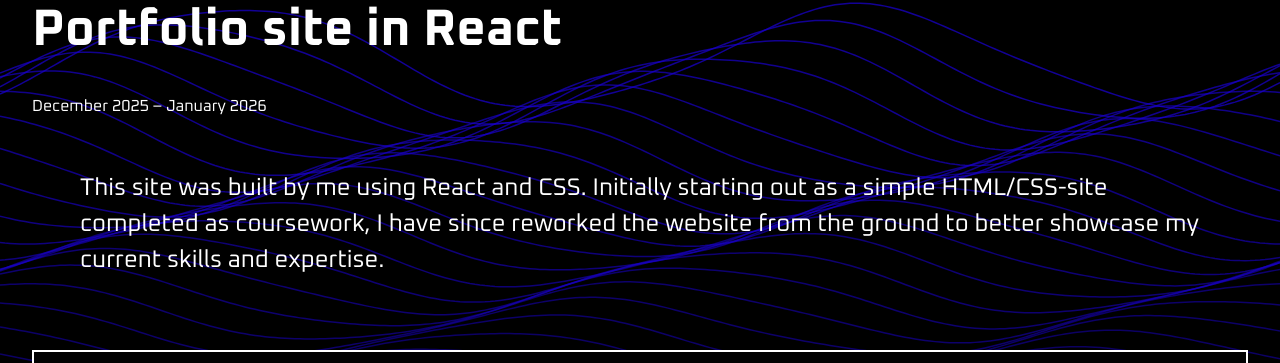
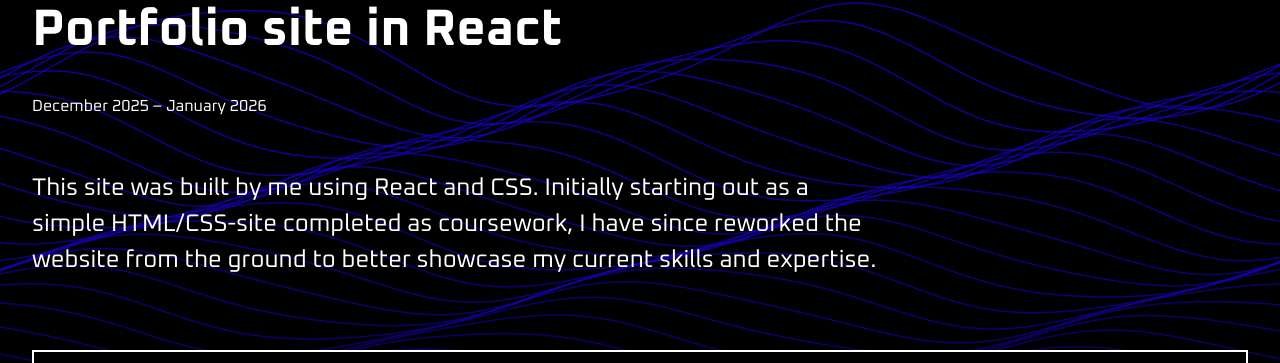
Before and after one commit to silentwinter0/portfolio, a React (Vite) app: page /projects/portfoliosite in a window 1280 px wide. Shown: the part 103-466 px from the top of the page. Built offline with nearby package versions, Linux system fonts and the light colour scheme.

Commit message:
Adjusted project page bigtext width

```diff
--- a/src/pages/ComingSoon.jsx
+++ b/src/pages/ComingSoon.jsx
@@ -18,7 +18,7 @@
       <div className="card">
         <h1>Coming soon!</h1>
         <p>Sometime in the future...</p>
-        <p className='bigtext'>
+        <p className='project-bigtext'>
           <br/>
             More to come!
         </p>
--- a/src/pages/CommunicationCampaign.jsx
+++ b/src/pages/CommunicationCampaign.jsx
@@ -26,7 +26,7 @@
         <h1>Teaching digital novices to
             recognize AI images and disinformation | A communication campaign</h1>
         <p>January 2025 – May 2025</p>
-        <p className='bigtext'>
+        <p className='project-bigtext'>
           <br/>
               How can we raise awareness about misleading AI images?
               This communication campaign strategy and proof-of-concept game was
--- a/src/pages/FrontPage.css
+++ b/src/pages/FrontPage.css
@@ -68,6 +68,14 @@
   margin: 0.5rem 0;
 }
 
+.project-bigtext {
+  font-size: 1.5rem;
+  font-weight: 500;
+  margin: 0.5rem 0;
+  width: 70%;
+  max-width: 80ch;
+}
+
 .introduction-box {
   box-sizing: border-box;
   display: flex;
--- a/src/pages/PortfolioSite.jsx
+++ b/src/pages/PortfolioSite.jsx
@@ -18,7 +18,7 @@
       <div className="card">
         <h1>Portfolio site in React</h1>
         <p>December 2025 – January 2026</p>
-        <p className='bigtext'>
+        <p className='project-bigtext'>
           <br/>
             This site was built by me using React and CSS. Initially
             starting out as a simple HTML/CSS-site completed as coursework, I
--- a/src/pages/SimpleScheduler.jsx
+++ b/src/pages/SimpleScheduler.jsx
@@ -18,7 +18,7 @@
       <div className="card">
         <h1>Command-line Scheduler, written in C</h1>
         <p>March 2025</p>
-        <p className='bigtext'>
+        <p className='project-bigtext'>
           <br/>
             Simple scheduling system for scheduling one-hour meeting
             times. <br/><br/>
```
